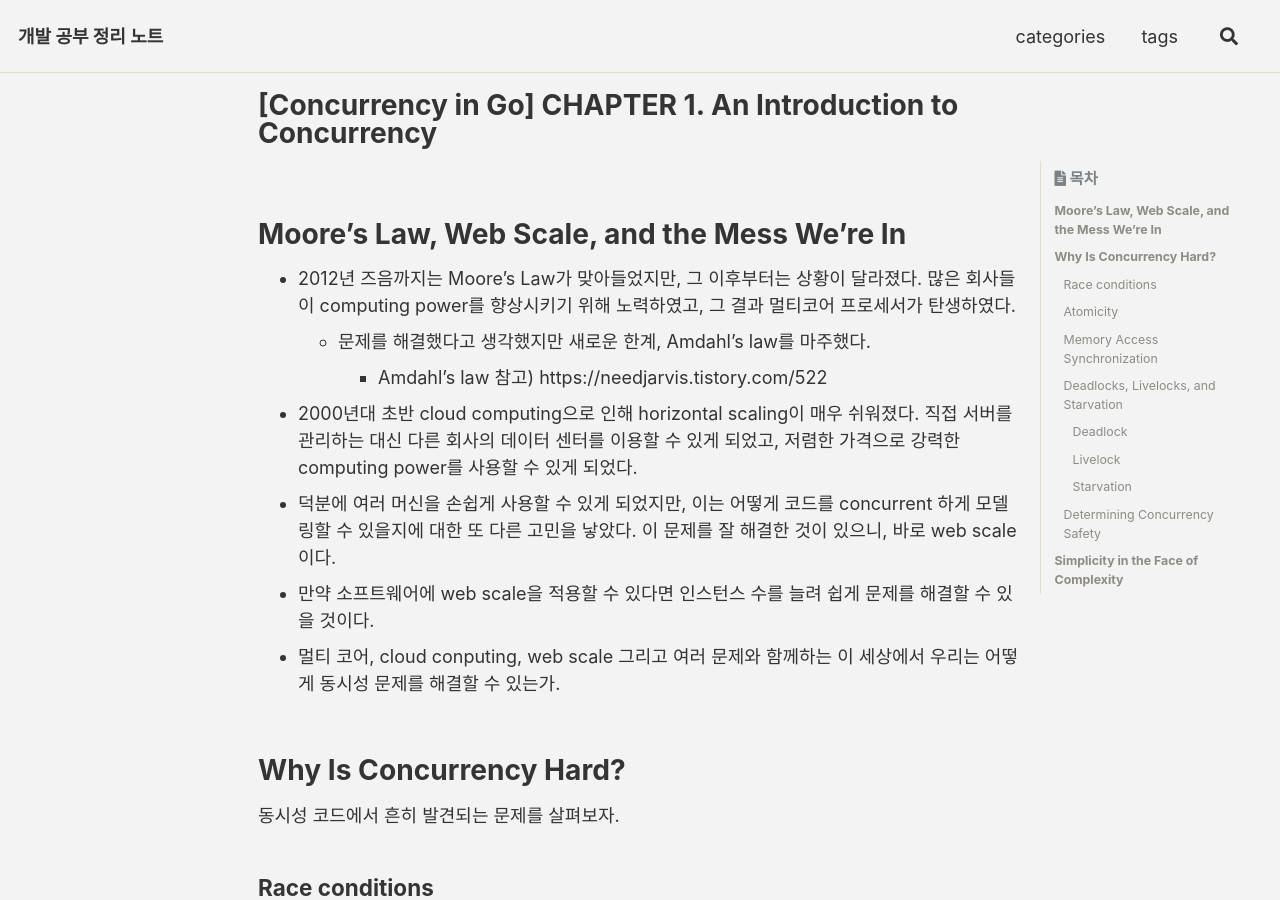
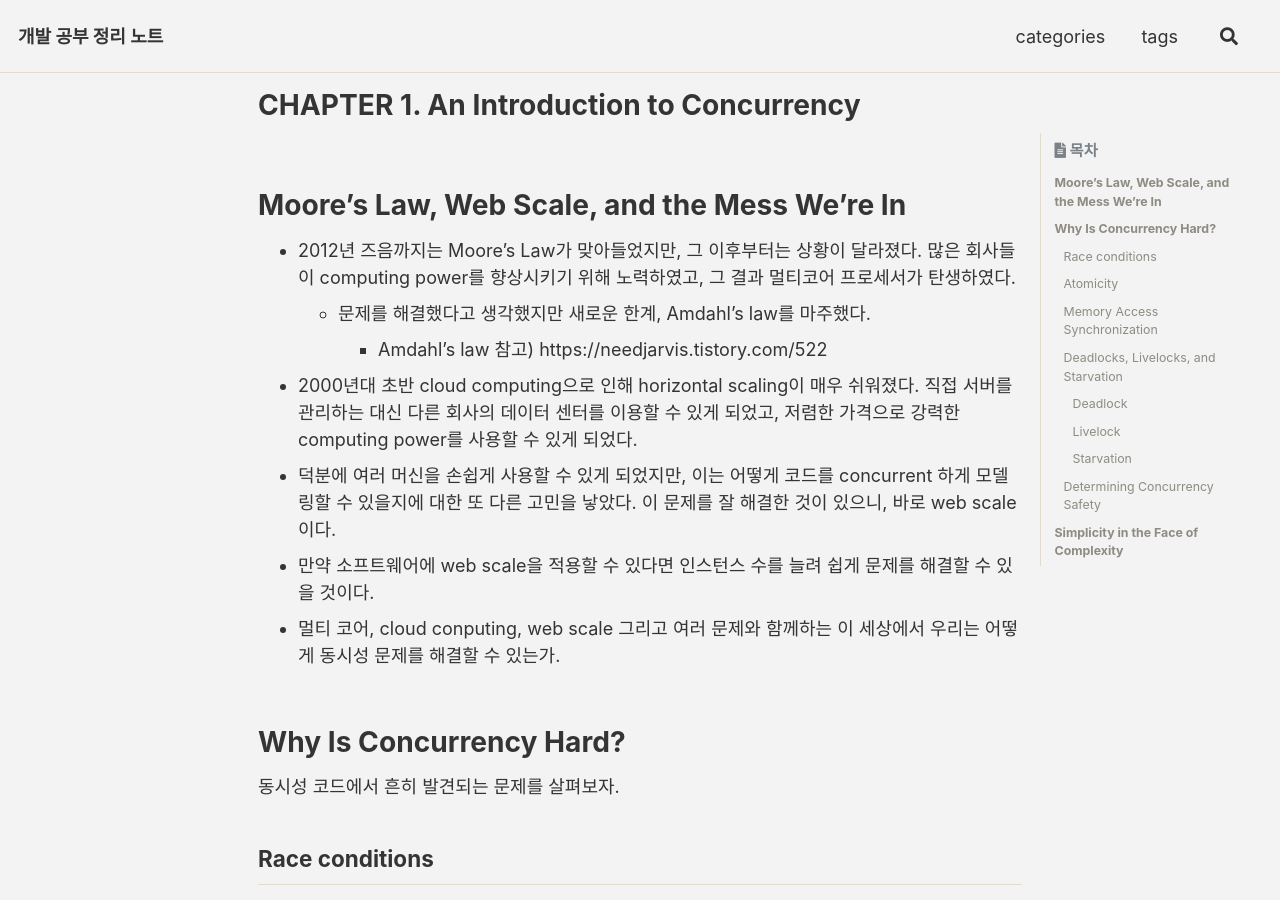
Before and after one commit to alexuhn/alexuhn.github.io-old, a Jekyll site: the page built from _posts/book_notes/Concurrency_in_Go/2023-06-24-CHAPTER-1-An-Introduction-to-Concurrency.md, in a window 1280 px wide and 900 px high. Built offline with Jekyll 4.4.1, drawn with Linux system fonts in a browser that asks for light colours; cached includes are drawn as plain includes; some web fonts are replaced; comment, search, counter and statistics services are not loaded.

Commit message:
Update 2023-06-24-CHAPTER-1-An-Introduction-to-Concurrency.md

```diff
--- a/_posts/book_notes/Concurrency_in_Go/2023-06-24-CHAPTER-1-An-Introduction-to-Concurrency.md
+++ b/_posts/book_notes/Concurrency_in_Go/2023-06-24-CHAPTER-1-An-Introduction-to-Concurrency.md
@@ -1,5 +1,5 @@
 ---
-title: "[Concurrency in Go] CHAPTER 1. An Introduction to Concurrency"
+title: "CHAPTER 1. An Introduction to Concurrency"
 excerpt: "Concurrency의 등장 배경과 문제점, 어떻게 하면 안전하게 동시성 코드를 작성할 수 있는지에 대하여"
 categories:
   - book_notes
```
